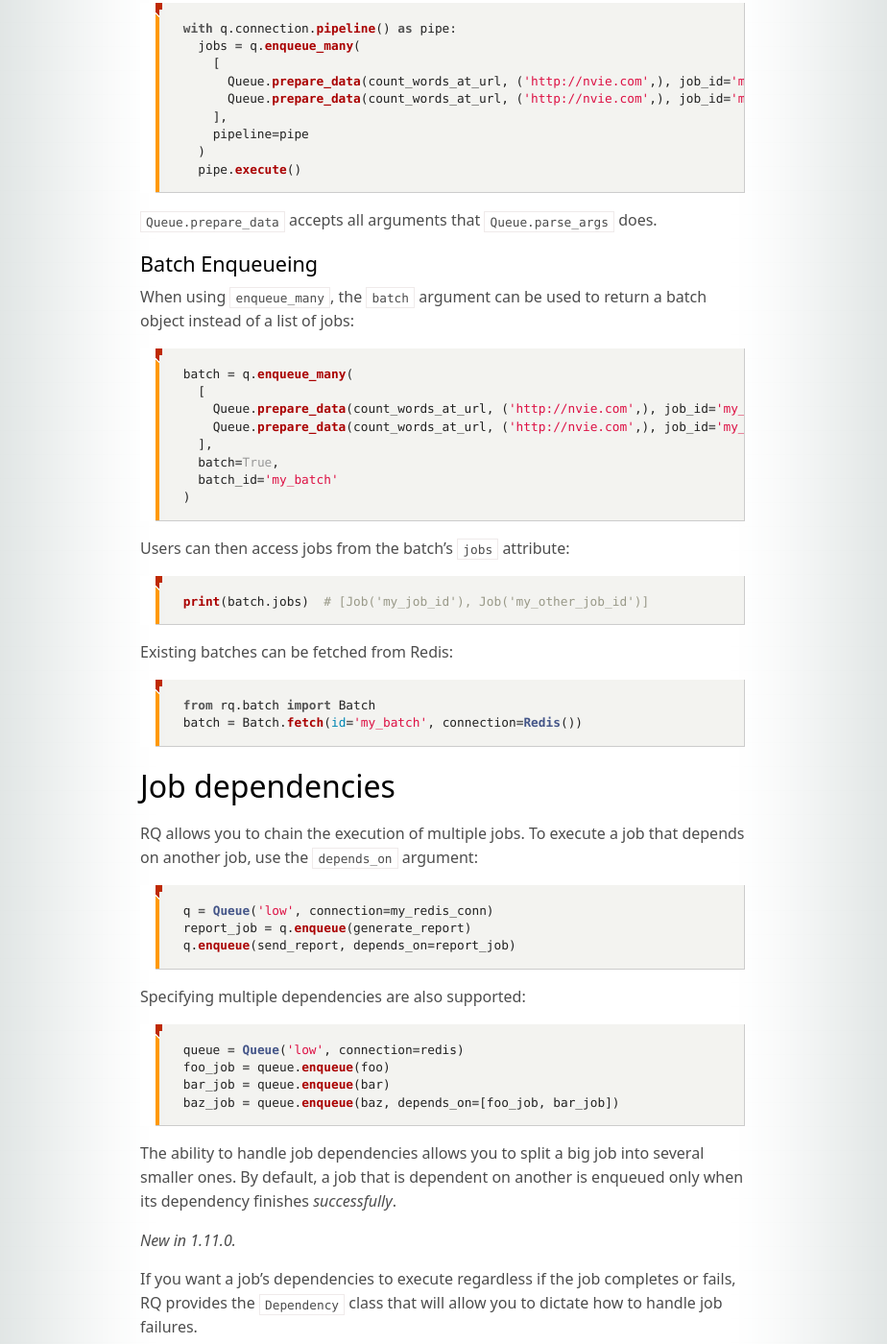
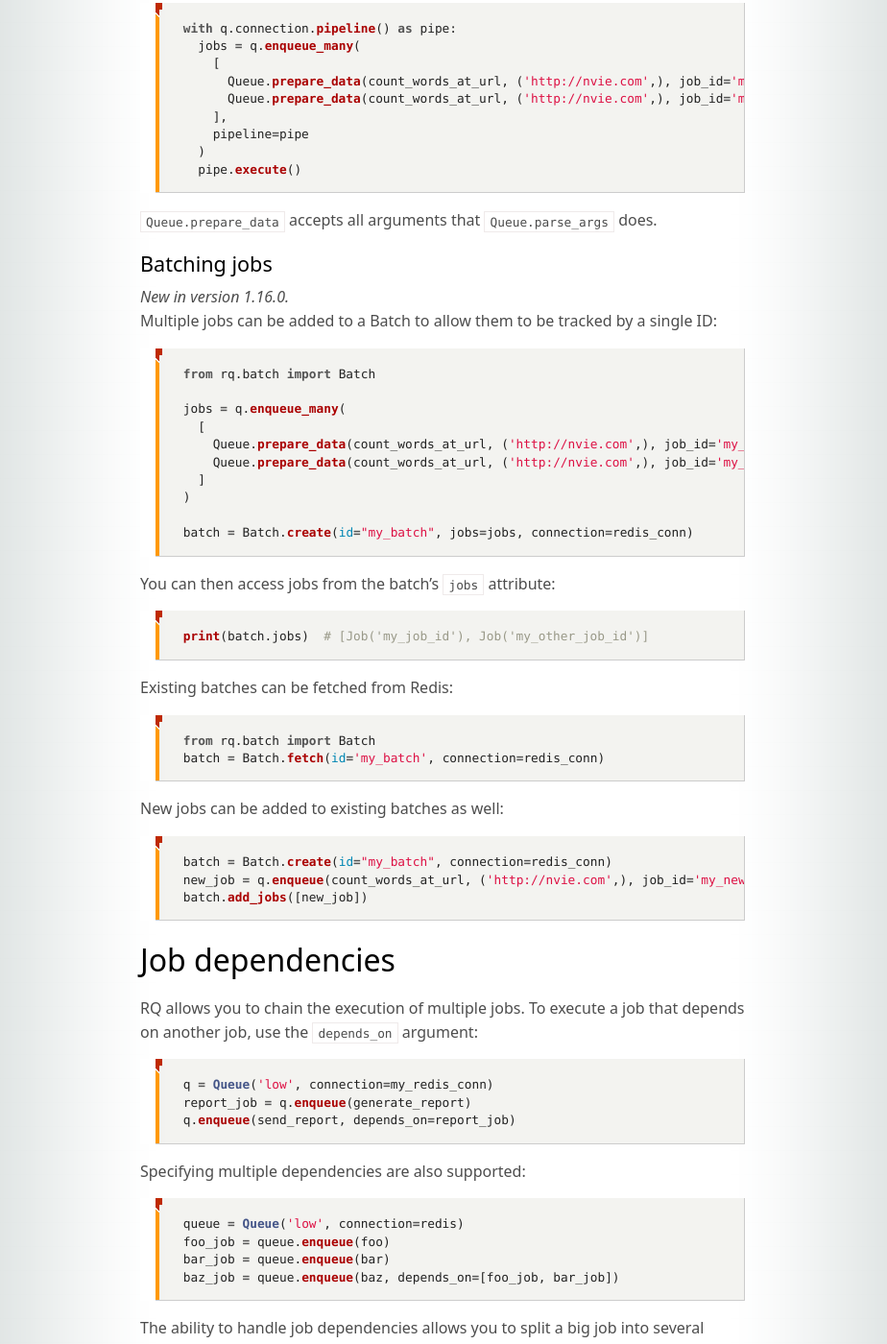
Before and after one commit to rq/rq, a Jekyll site: the page built from docs/docs/index.md, in a window 1280 px wide and 1400 px high, scrolled down 2851 px. Shown: the whole window at 96% size, without its empty margins (179-1103 px from the left). Built offline with Jekyll 4.4.1, drawn with Linux system fonts in a browser that asks for light colours; some web fonts are replaced; comment, search, counter and statistics services are not loaded.

Commit message:
Separate batch creating from job enqueueing.
Batches can be created by passing an array of jobs.

````diff
--- a/docs/docs/index.md
+++ b/docs/docs/index.md
@@ -134,22 +134,24 @@ with q.connection.pipeline() as pipe:
 
 `Queue.prepare_data` accepts all arguments that `Queue.parse_args` does.
 
-### Batch Enqueueing
-
-When using `enqueue_many`, the `batch` argument can be used to return a batch object instead of a list of jobs:
+### Batching jobs
+_New in version 1.16.0._
+Multiple jobs can be added to a Batch to allow them to be tracked by a single ID:
 
 ```python
-batch = q.enqueue_many(
+from rq.batch import Batch
+
+jobs = q.enqueue_many(
   [
     Queue.prepare_data(count_words_at_url, ('http://nvie.com',), job_id='my_job_id'),
     Queue.prepare_data(count_words_at_url, ('http://nvie.com',), job_id='my_other_job_id'),
-  ],
-  batch=True,
-  batch_id='my_batch'
+  ]
 )
+
+batch = Batch.create(id="my_batch", jobs=jobs, connection=redis_conn)
 ```
 
-Users can then access jobs from the batch's `jobs` attribute:
+You can then access jobs from the batch's `jobs` attribute:
 
 ```python
 print(batch.jobs)  # [Job('my_job_id'), Job('my_other_job_id')]
@@ -159,9 +161,16 @@ Existing batches can be fetched from Redis:
 
 ```python
 from rq.batch import Batch
-batch = Batch.fetch(id='my_batch', connection=Redis())
+batch = Batch.fetch(id='my_batch', connection=redis_conn)
 ```
 
+New jobs can be added to existing batches as well:
+
+```python
+batch = Batch.create(id="my_batch", connection=redis_conn)
+new_job = q.enqueue(count_words_at_url, ('http://nvie.com',), job_id='my_new_job')
+batch.add_jobs([new_job])
+```
 
 ## Job dependencies
 
````
Also changed, not shown: rq/batch.py (+7 -4 lines), tests/test_batch.py (+27 -17 lines).
